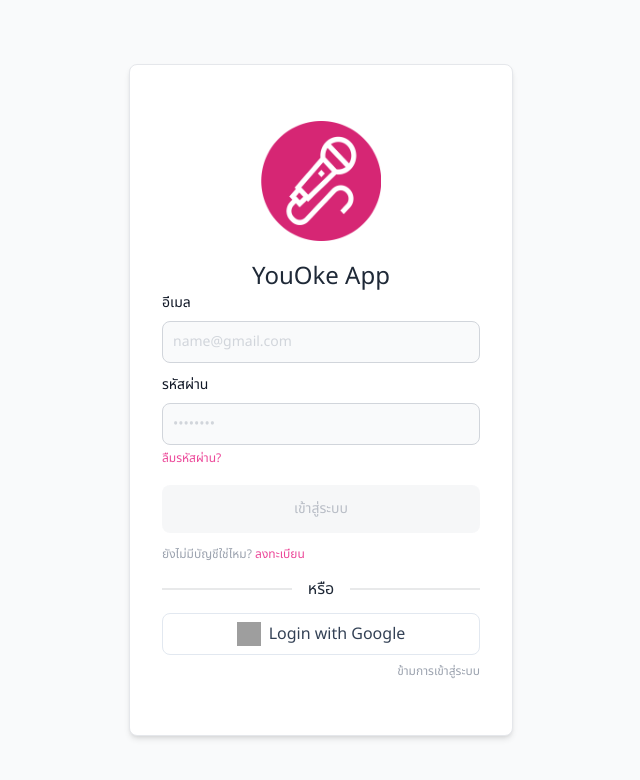
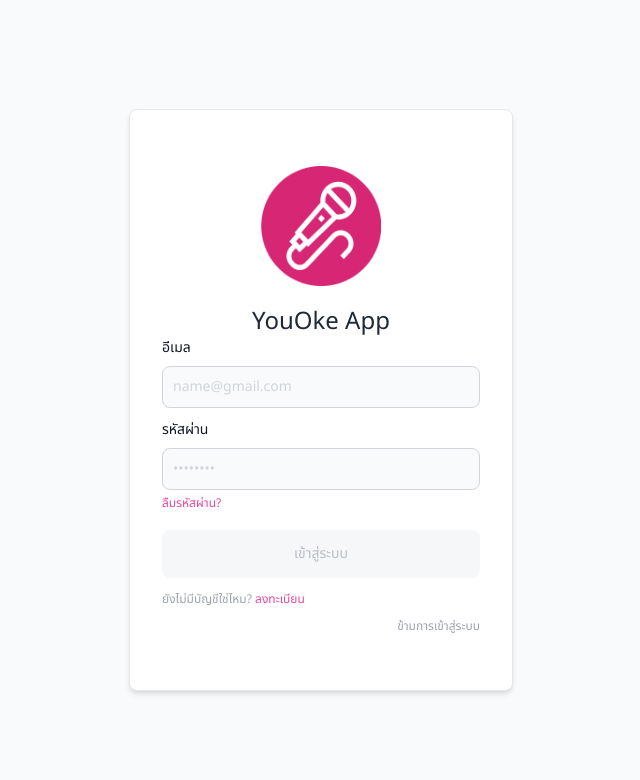
Before and after one commit to okeforyou/play.okeforyou, a Next.js app: page /login in a window 1280 px wide. Shown: the top 780 px of the page, without its empty margins (319-959 px from the left). Built offline with nearby package versions, Linux system fonts and the light colour scheme; no server answers; grey boxes are pictures that could not be loaded.

Commit message:
hide google login

```diff
--- a/components/LoginForm.tsx
+++ b/components/LoginForm.tsx
@@ -133,7 +133,7 @@ const LoginForm = () => {
               </Link>
             </span>
           </form>
-          <div className="divider"> หรือ </div>
+          {/* <div className="divider"> หรือ </div>
           <div className="flex items-center justify-center  dark:bg-gray-800">
             <button
               onClick={handleSignInGoogle}
@@ -147,7 +147,7 @@ const LoginForm = () => {
               />
               <span>Login with Google</span>
             </button>
-          </div>
+          </div> */}
           <Link href="/">
             <a className="text-gray-400 hover:link text-xs float-right pt-2">
               ข้ามการเข้าสู่ระบบ
```
